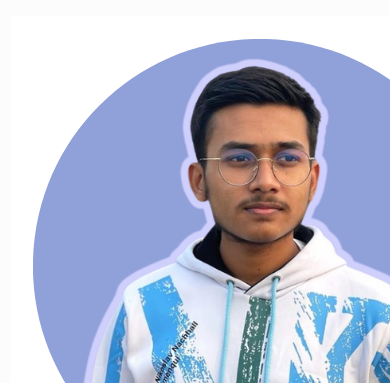
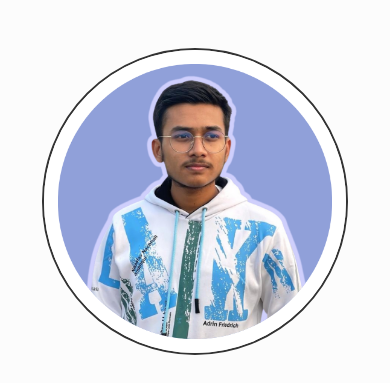
Before and after one commit to 0xW1zard/0xw1zard.github.io, a plain HTML site: page index.html in a window 390 px wide. Shown: the part 80-463 px from the top of the page. Drawn offline with Linux system fonts and the light colour scheme.

Commit message:
Update styles.css

```diff
--- a/styles.css
+++ b/styles.css
@@ -410,4 +410,15 @@ main {
   .scroll-container {
     display: none;
   }
+  .portfolio {
+  text-align: center;
+  margin: 2em;
+  }
+
+  .circular-photo {
+  border-radius: 50%;
+  max-width: 100%;
+  height: auto;
+  border: 2px solid #333; /* Optional: Add border for styling */
+  }
 }
```
